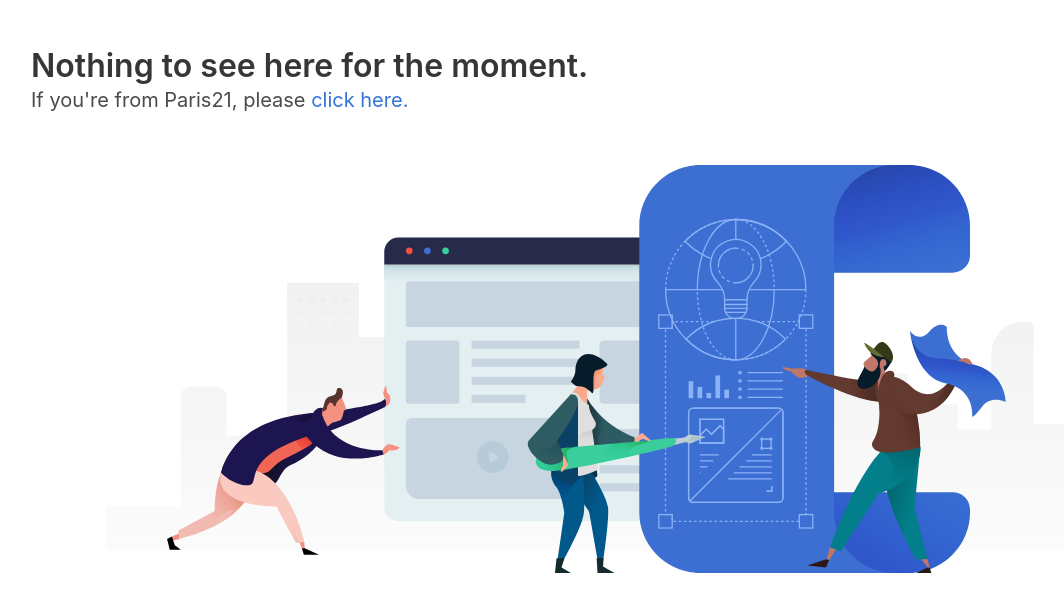
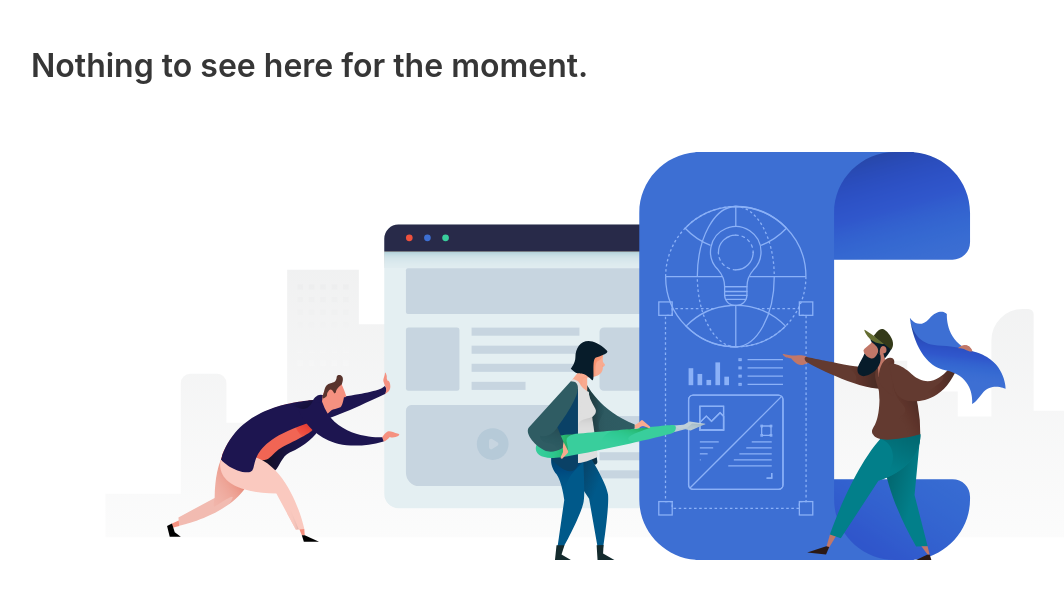
Before and after one commit to RoboStono/Paris21---bulma, a plain HTML site: page index.html in a window 1280 px wide. Shown: the whole page, without its empty margins (33-1097 px from the left). Drawn offline with nearby package versions, Linux system fonts and the light colour scheme.

Commit message:
Commented out subtitle

```diff
--- a/index.html
+++ b/index.html
@@ -14,9 +14,9 @@
       <h1 class="title">
         Nothing to see here for the moment.
       </h1>
-      <p class="subtitle">
+      <!--<p class="subtitle">
         If you're from Paris21, please <a href="/Paris21">click here.</a>
-      </p>
+      </p>-->
     </div>
     <div class="container">
       <img src="media/collaboration.svg" />
```
